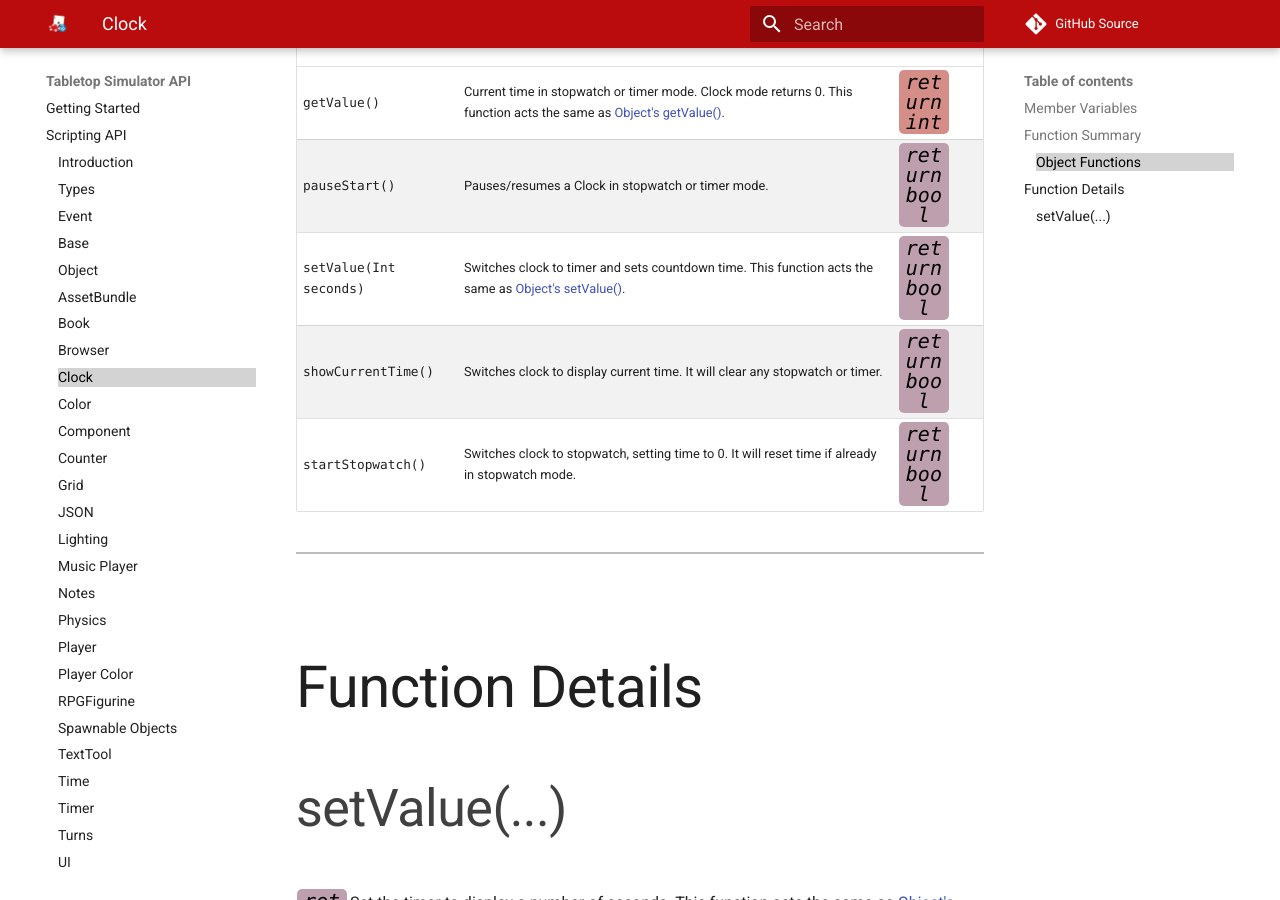
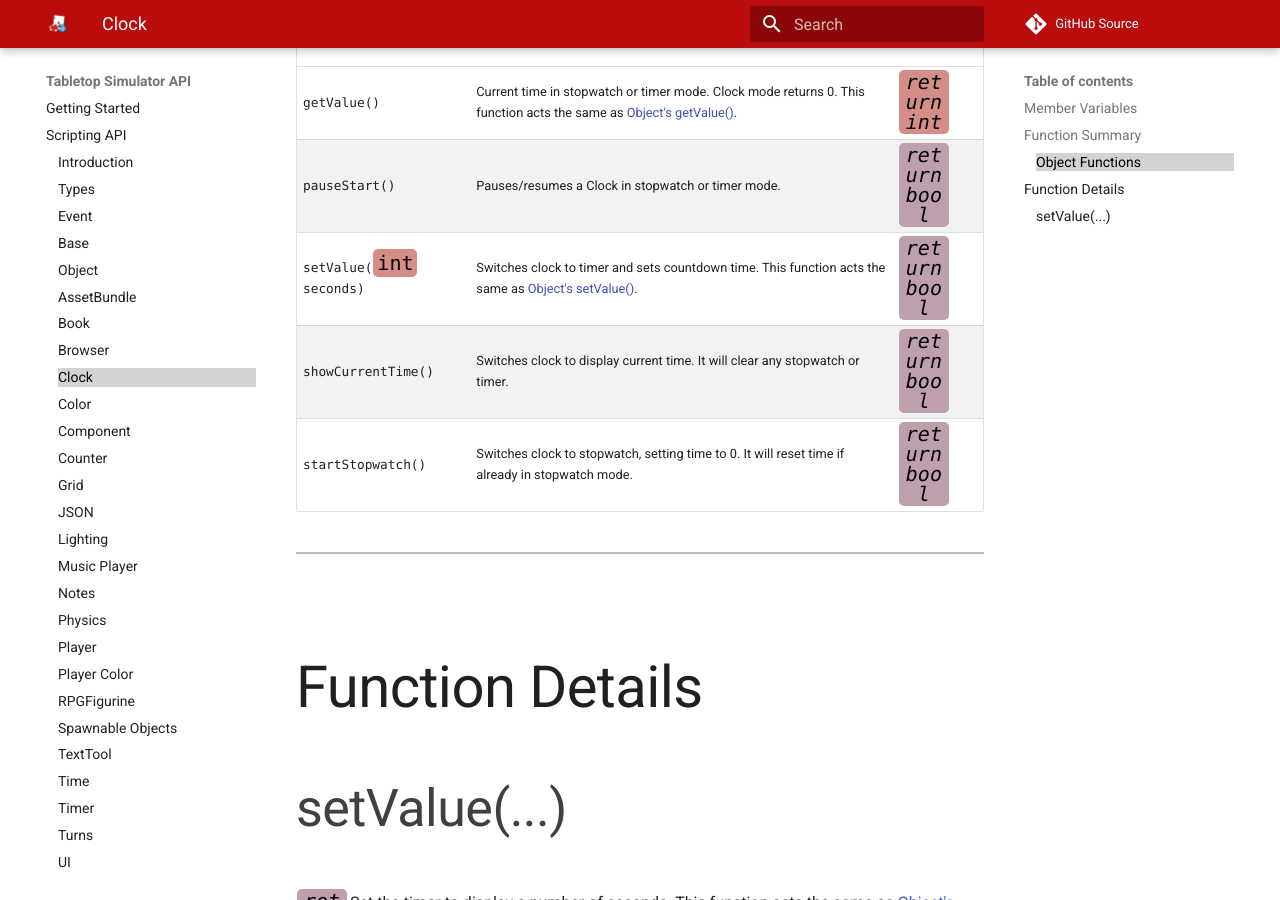
Before and after one commit to Berserk-Games/Tabletop-Simulator-API, an MkDocs documentation site: the page built from docs/clock.md, in a window 1280 px wide and 900 px high, scrolled down 1224 px. Built offline with MkDocs 1.6.1 and Material for MkDocs 9.7.7, drawn with Linux system fonts in a browser that asks for light colours; comment, search, counter and statistics services are not loaded.

Commit message:
link to datatyp int added

```diff
--- a/docs/clock.md
+++ b/docs/clock.md
@@ -25,7 +25,7 @@ Function Name | Description | Return | &nbsp;
 -- | -- | -- | --:
 <a class="anchor" id="getvalue"></a>getValue() | Current time in stopwatch or timer mode. Clock mode returns 0. This function acts the same as [Object's getValue()](object.md#getvalue). | [<span class="ret int"></span>](types.md)
 <a class="anchor" id="pausestart"></a>pauseStart() | Pauses/resumes a Clock in stopwatch or timer mode. | [<span class="ret boo"></span>](types.md)
-setValue(Int seconds) | Switches clock to timer and sets countdown time. This function acts the same as [Object's setValue()](object.md#setvalue). | [<span class="ret boo"></span>](types.md) | [<span class="i"></span>](#setvalue)
+setValue([<span class="tag int"></span>](types.md) seconds) | Switches clock to timer and sets countdown time. This function acts the same as [Object's setValue()](object.md#setvalue). | [<span class="ret boo"></span>](types.md) | [<span class="i"></span>](#setvalue)
 <a class="anchor" id="showcurrenttime"></a>showCurrentTime() | Switches clock to display current time. It will clear any stopwatch or timer. | [<span class="ret boo"></span>](types.md)
 <a class="anchor" id="startstopwatch"></a>startStopwatch() | Switches clock to stopwatch, setting time to 0. It will reset time if already in stopwatch mode. | [<span class="ret boo"></span>](types.md)
 
```
